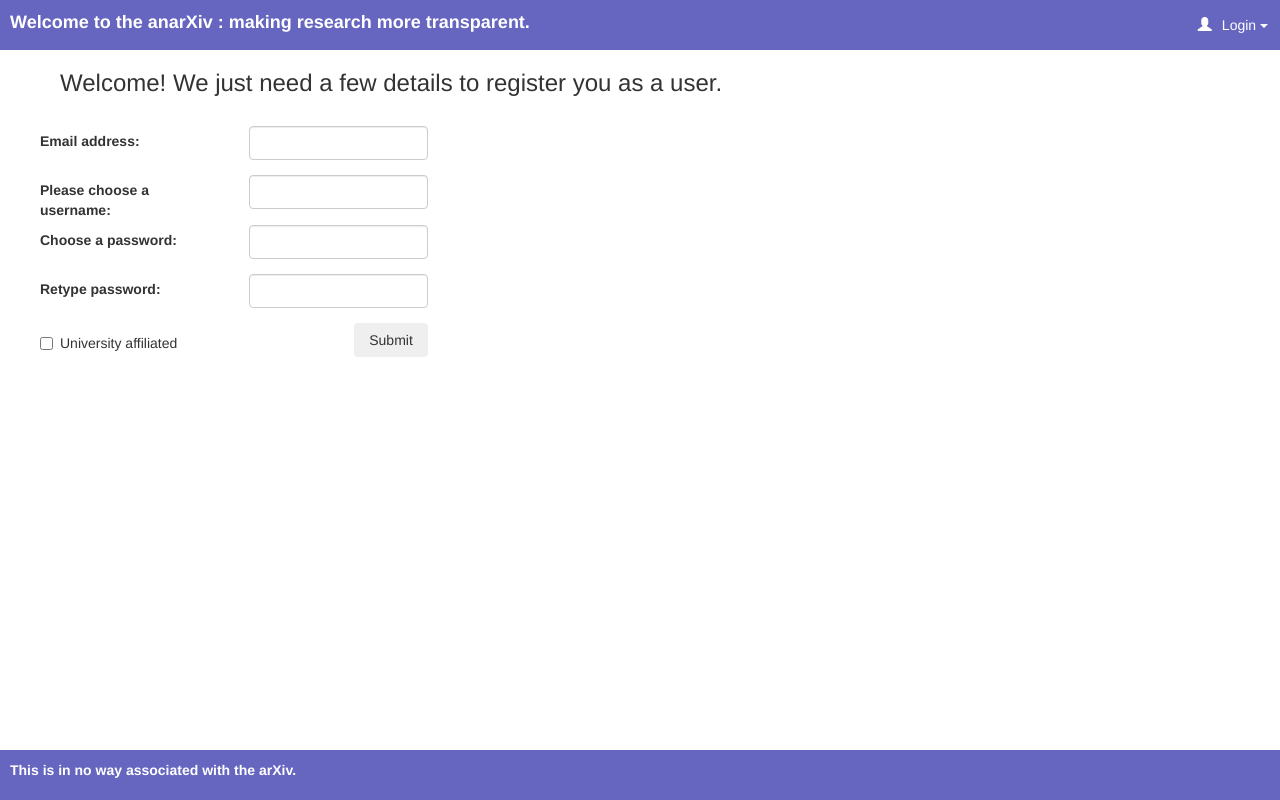
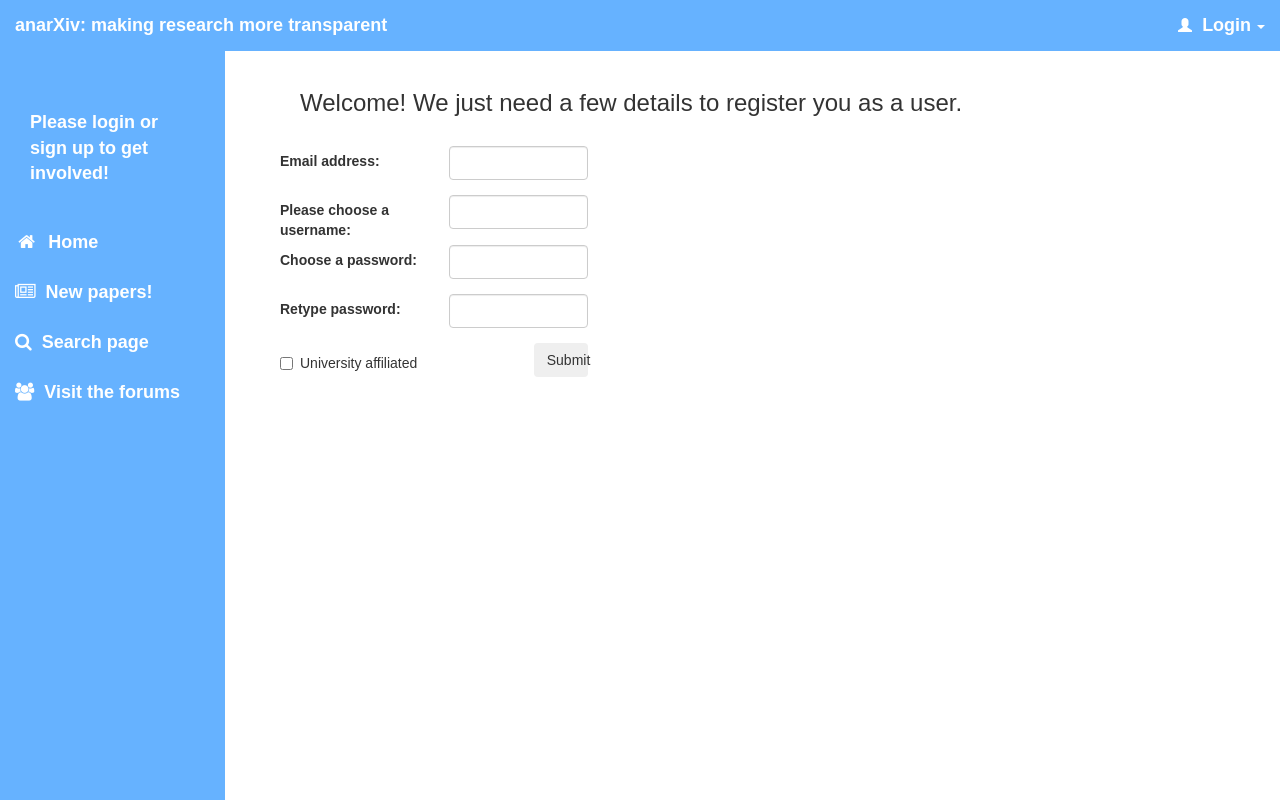
Before and after one commit to markharley/anarxiv_thebeginning, a Django app: page /home/register/ in a window 1280 px wide. Run offline with Django 3.2, Linux system fonts and the light colour scheme; some libraries are stand-ins or nearby versions.

Commit message:
Added a top and side navbar - I think we should stick with this layout however this will need a lot of styling, functionality is otherwise the same althought some login/out issues have been sorted

```diff
--- a/anarxiv/anarxiv/settings.py
+++ b/anarxiv/anarxiv/settings.py
@@ -64,6 +64,7 @@ TEMPLATES = [
                 'django.template.context_processors.request',
                 'django.contrib.auth.context_processors.auth',
                 'django.contrib.messages.context_processors.messages',
+                'anarxiv_app.context_processors.subarxiv_regions',
             ],
         },
     },
--- /dev/null
+++ b/anarxiv/anarxiv_app/context_processors.py
@@ -0,0 +1,15 @@
+from collections import OrderedDict
+
+
+subAnarxivDictionary = OrderedDict({'physics:astro-ph':'Astrophysics', 'physics:cond-mat': 'Condensed Matter', 'physics:gr-qc': 'General Relativity and Quantum Cosmology',
+'physics:hep-ex':'High Energy Physics - Experiment','physics:hep-lat':'High Energy Physics - Lattice', 'physics:hep-ph':'High Energy Physics - Phenomenology',
+'physics:hep-th':'High Energy Physics-Theory',
+'physics:math-ph': 'Mathematical Physics', 'physics:nlin':'Nonlinear Sciences',
+'physics:nucl-ex':'Nuclear Experiment','physics:nucl-th':'Nuclear Theory','physics:physics':'Physics','physics:quant-ph':'Quantum Physics',
+'math':'Maths', 'cs':'Computer Science', 'stat':'Statistics', 'q-bio':'Quantative Biology', 'q-fin':'Quantative Finance'})
+
+
+
+def subarxiv_regions(request):
+    from django.conf import settings
+    return {'subAnarxivs': subAnarxivDictionary}
--- a/anarxiv/anarxiv_app/static/css/base.css
+++ b/anarxiv/anarxiv_app/static/css/base.css
@@ -6,7 +6,7 @@ body {
     padding:0;
     background-color: rgb(255,255,255);
     height:100%;
-    font-family: Helvetica, 'Lucida Grande', helvetica, arial, verdana, sans-serif;
+    font-family: arial, Helvetica, verdana,  'Lucida Grande', arial, verdana, sans-serif;
 }
 
 p {
@@ -20,43 +20,31 @@ p {
     min-height:100%;
     position:relative;
 }
-#header {
- background-color: rgba(0,0,150,0.6);
-    font-weight: bold;
-    color: rgb(255,255,255);
-    height: 50px;
-}
 
 #content {
-    padding-left: 10px;
+    padding-top: 70px;
+    padding-left: 250px;
     padding-bottom:50px;
     position:relative;
     height: 100%-190px;
 }
 
-#footer {
-    background-color: rgba(0,0,150,0.6);
-    width:100%;
-    height:50px;
-    position:absolute;
-    bottom:0;
-    left:0;
-    padding:10px;
-    font-weight: bold;
-    color: rgb(255,255,255);
+#navbar{
+    background-color: rgb(102,178,255);
+    border: none;
 }
 
-/*Website Title Styling*/
-
-#WebsiteTitle{
-    margin-top: 10px;
-    margin-left: 10px;
+#usernamefield{
+    color: white;
     font-size: 18;
-    display: inline-block;
-
+    font-weight: bold;
 }
 
-/*Footer and header home link*/
+#websitetitle{
+    color:white;
+    font-weight: bold;
+}
+
 
 #homelink{
     text-decoration:none;
@@ -64,51 +52,12 @@ p {
 
 }
 
-#userLogin{
-    float:right;
-    color: rgba(0,0,150,0.6);
-    font-size: 16;
-    height:50px;
-    display: inline-block;
+#userdropdown:hover{
+    background-color: rgb(51,153,255) !important;
 }
 
-#dropdownbutton{
-    height:100%;
-    background: none;
-    border-radius:0;
-    border:none;
-}
-
-#dropdownbutton:hover{
-    background-color: rgba(0,0,150,0.3);
-}
-
-/*Modals and logins:*/
-
-#Login{
-    text-decoration: none;
-    color:rgb(255,255,255);
-    font-size: 16;
-    height:100px;
-}
-
-#Logout{
-    text-decoration: none;
-    color: rgb(255,255,255);
-    font-size: 15;
-}
-
-#usernamefield{
-    margin-left: 10px;
-}
-
-#usermenu{
-    float: right;
-    margin-top: 0px;
-}
-
-.menupic{
-    padding-right: 5px;
+#userdropdown:focus{
+   background-color: rgb(51,153,255) !important;
 }
 
 .menuitem{
@@ -117,21 +66,9 @@ p {
 }
 
 
-#signup{
-    margin-top: 20px;
-    color:rgba(0,0,250,0.8);
-    font-weight: bold;
-}
 
-#loginbutton{
-    background-color: rgba(0,200,255,0.3);
-    border-color: rgba(0,200,255,0.8);
+/* Login Modal:*/
 
-}
-
-.hangright {
-    float: right;
-}
 
 .modal-header{
   background-color: rgba(0,0,200,0.5);
@@ -147,10 +84,65 @@ p {
 
 
 
-
-.hidden { display: none; }
-
 .alert-inForm {
    padding: 6px 15px;
    height: 34px;
 }
+
+
+/* make side nav vertical */
+
+.side-nav {
+    position: fixed;
+    color: white !important;
+    top: 50px;
+    left: 225px;
+    width: 225px;
+    margin-left: -225px;
+    border: none;
+    overflow-y: auto;
+    background-color: rgb(102,178,255);
+    bottom: 0;
+    overflow-x: hidden;
+    padding-bottom: 40px;
+    font-size: 18;
+    font-weight: bold;
+}
+
+#sidebar_welcome{
+   margin-top: 30px;
+   padding: 30px;
+   font-size: 18;
+}
+
+#item{
+    text-decoration: none;
+    color: white;
+}
+#subitem{
+    text-decoration: none;
+    color: white;
+    font-size: 16;
+
+}
+.side-nav>li>a {
+    width: 225px;
+}
+
+.side-nav li a:hover,
+.side-nav li a:focus {
+    outline: none;
+    background-color: rgb(51,153,255) !important;
+}
+
+
+.side-nav>li>ul {
+    padding: 0;
+}
+
+.side-nav>li>ul>li>a {
+    display: block;
+    padding: 10px 15px 10px 38px;
+    text-decoration: none;
+    color: white;
+}
--- a/anarxiv/anarxiv_app/static/css/paper.css
+++ b/anarxiv/anarxiv_app/static/css/paper.css
@@ -1,11 +1,10 @@
 #paperdetails{
     float:left;
     width: 50%;
-    padding-right: 20px;
     overflow:scroll;
-    max-height :1200px;
+    max-height :100%-100px;
+    padding-right: 30px;
 }
-
 
 
 #paper_abstract{
@@ -42,15 +41,15 @@
 
 /*THE PDF VIEW BOX*/
 #pdfview{
-/*	position:relative;*/
     float:right;
     width:50%;
-    height:85%;
+    height:100%;
     z-index: 2;
 
 }
 
 #pdfframe{
+    /*margin-top:50px; */
     width:100%;
     height: 100%;
   /* pointer-events:none; */
--- /dev/null
+++ b/anarxiv/anarxiv_app/static/css/registration.css
@@ -0,0 +1,3 @@
+#registrationform{
+	margin: auto;
+}
--- a/anarxiv/anarxiv_app/static/js/login.js
+++ b/anarxiv/anarxiv_app/static/js/login.js
@@ -1,9 +1,9 @@
 function renderLoggedInView(){
 	if (user) {
 		document.getElementById("userNameField").innerHTML=user;
-		window.location.replace("/home/")
+		location.reload();
 	} else {
-		window.location.replace("/home/")
+		location.reload();
 	}
 };
 
--- a/anarxiv/anarxiv_app/templates/author.html
+++ b/anarxiv/anarxiv_app/templates/author.html
@@ -4,8 +4,6 @@
 {% block title %}anarXiv: {{author}}{% endblock %}
 
 {% block content %}
-
-	<div id = "content">
 
 	<h1> {{ author }} </h1>
 
@@ -63,7 +61,6 @@
 
 
 
-	</div>
 
 
 {% endblock %}
--- a/anarxiv/anarxiv_app/templates/base.html
+++ b/anarxiv/anarxiv_app/templates/base.html
@@ -12,6 +12,7 @@
 	<script type="text/javascript" src="{% static 'js/home.js' %}"></script>
 
 	<link rel="stylesheet" href="http://maxcdn.bootstrapcdn.com/bootstrap/3.3.6/css/bootstrap.min.css">
+	<link rel="stylesheet" href="https://maxcdn.bootstrapcdn.com/font-awesome/4.5.0/css/font-awesome.min.css">
 	<link rel="stylesheet" href="{% static 'css/home.css' %}">
 	<link rel="stylesheet" href="{% static 'css/base.css' %}">
 	<link rel="stylesheet" href="{% static 'css/result_instance.css' %}">
@@ -87,47 +88,94 @@
 
 
 
-	<div id="wrapper">
+<nav class="navbar navbar-default navbar-fixed-top" id = "navbar">
+  <div class="container-fluid">
+    <!-- Brand and toggle get grouped for better mobile display -->
+    <div class="navbar-header">
+      <a class="navbar-brand" href="/home/" id = "websitetitle">anarXiv: making research more transparent</a>
+    </div>
 
-		<div id = "header">
-			<div id = "WebsiteTitle">
-					<span> Welcome to the <a id = "homelink" href = "/home/">anarXiv </a>: making research more transparent.</span>
-			</div>
+    <!-- Collect the nav links, forms, and other content for toggling -->
+    <div class="collapse navbar-collapse" id="bs-example-navbar-collapse-1">
+
+      <ul class="nav navbar-nav navbar-right">
+
+        <li class="dropdown">
+        {% if user.is_authenticated %}
+            <a href="#" class="dropdown-toggle" id="userdropdown" data-toggle="dropdown" role="button" aria-haspopup="true" aria-expanded="false">
+          	<span class= "glyphicon glyphicon-user" style="color:white"></span><span id="userNameField">&nbsp; {{user.username}}</span>  <span class="caret" style="color:white"></span></a>
+          	<ul class="dropdown-menu">
+	            <li class = "menuitem"><a href="#"> <span class = "glyphicon glyphicon-user"></span>&nbsp; Profile</a></li>
+				<li class = "menuitem"><a href="#"> <i class="fa fa-cog"></i>&nbsp; Settings</a></li>
+	            <li role="separator" class="divider"></li>
+	            <li class = "menuitem"><a href="#" onclick="logout()"><span class = "glyphicon glyphicon-off"></span>&nbsp; Logout</a></li>
+            </ul>
+
+        	{% else %}
+        	 <a href="#" class="dropdown-toggle" id="userdropdown" data-toggle="dropdown" role="button" aria-haspopup="true" aria-expanded="false">
+          	 <span class= "glyphicon glyphicon-user" style="color:white"></span><span id="userNameField">&nbsp; Login</span>  <span class="caret" style="color:white"></span></a>
+           	 <ul class="dropdown-menu">
+	            <li class = "menuitem"><a href="#" data-toggle="modal" data-target="#loginModal"> <span class = "glyphicon glyphicon-user"></span>&nbsp; Login</a></li>
+				<li class = "menuitem"><a href="/home/register/"> <span class = "glyphicon glyphicon-wrench"></span>&nbsp; Sign up</a></li>
+         	 </ul>
+        	{% endif %}
+        </li>
+      </ul>
+    </div><!-- /.navbar-collapse -->
+  </div><!-- /.container-fluid -->
 
 
-			<div id = "userLogin">
 
-				<div class="dropdown">
-
-					{% if user.is_authenticated %}
-					  <button class="btn btn-primary dropdown-toggle" type="button" data-toggle="dropdown" id = "dropdownbutton"><span class= "glyphicon glyphicon-user"></span><span id="userNameField">{{user.username}}</span>
+   <div class="collapse navbar-collapse navbar-ex1-collapse">
 
 
-					  <span class="caret"></span></button>
-					 	 <ul class="dropdown-menu pull-right" id = "usermenu">
-					    <li class = "menuitem"><a href="#"> <span class = "glyphicon glyphicon-user menupic"></span>Profile</a></li>
-					    <li class = "menuitem"><a href="#"> <span class = "glyphicon glyphicon-wrench menupic"></span>Settings</a></li>
-					     <li role="separator" class="divider"></li>
-					    <li class = "menuitem"><a href="#" onclick="logout()"><span class = "glyphicon glyphicon-off menupic"></span>Logout</a></li>
-					  </ul>
+              	  <ul class="nav navbar-nav side-nav">
 
-					{% else %}
-						 <button class="btn btn-primary dropdown-toggle" type="button" data-toggle="dropdown" id = "dropdownbutton"><span class= "glyphicon glyphicon-user"></span><span id="userNameField">Login</span>
+              	  	<li>
+              	  		<div id = "sidebar_welcome">
+		  					{% if user.is_authenticated %}
+		                		Welcome {{user.username}}!
+		                	{% else %}
+		                		Please login or sign up to get involved!
+		              	  	{% endif %}
+		              	 </div>
+              		 </li>
+
+                    <li>
+                        <a href="/home/" id = "item"><i class="fa fa-home fa-fw"></i>&nbsp; Home</a>
+                    </li>
+
+                    <li>
+                        <a data-toggle="collapse" data-target="#demo" id = "item"><i class="fa fa-newspaper-o"></i>&nbsp; New papers!  </a>
+                        <ul id="demo" class="collapse">
+
+                        	{% for location, name in subAnarxivs.items %}
+								<li> <a href="/home/subanarxiv/{{location}}" id = "subitem">{{name}}</a>  </li>
+							{% endfor %}
+
+                        </ul>
+                    </li>
+
+                    <li>
+		  					{% if user.is_authenticated %}
+		                		<a href="blank-page.html" id = "item"><i class="fa fa-user"></i>&nbsp; Profile page</a>
+
+		              	  	{% endif %}
+              		 </li>
 
 
-						  <span class="caret"></span></button>
-					 	 <ul class="dropdown-menu pull-right" id = "usermenu">
-					    <li class = "menuitem"><a href="#" data-toggle="modal" data-target="#loginModal"> <span class = "glyphicon glyphicon-user menupic" ></span>Login</a></li>
-					    <li class = "menuitem"><a href="/home/register/"> <span class = "glyphicon glyphicon-wrench menupic"></span>Signup</a></li>
-					  </ul>
+                    <li>
+                        <a href="blank-page.html" id = "item"><i class="fa fa-search"></i>&nbsp; Search page</a>
+                    </li>
 
-					{% endif %}
+                    <li>
+                        <a href="blank-page.html" id = "item"><i class="fa fa-users"></i>&nbsp; Visit the forums</a>
+                    </li>
 
-				</div>
+                </ul>
+            </div>
 
-
-			</div>
-		</div>
+</nav>
 
 
 
@@ -141,11 +189,6 @@
 				{% endblock %}
 			</script>
 
-		</div>
-
-
-		<div id = "footer">
-			This is in no way associated with the <a id = "homelink" href="http://www.arxiv.org">arXiv</a>.
 		</div>
 
 	</div>
--- a/anarxiv/anarxiv_app/templates/paper.html
+++ b/anarxiv/anarxiv_app/templates/paper.html
@@ -6,7 +6,6 @@
 
 {% block content %}
 
-	<div id = "content">
 
 
 	<div id = "paperdetails">
@@ -78,7 +77,7 @@
 			</div>
 
 
-	</div>
+
 
 
 
```
